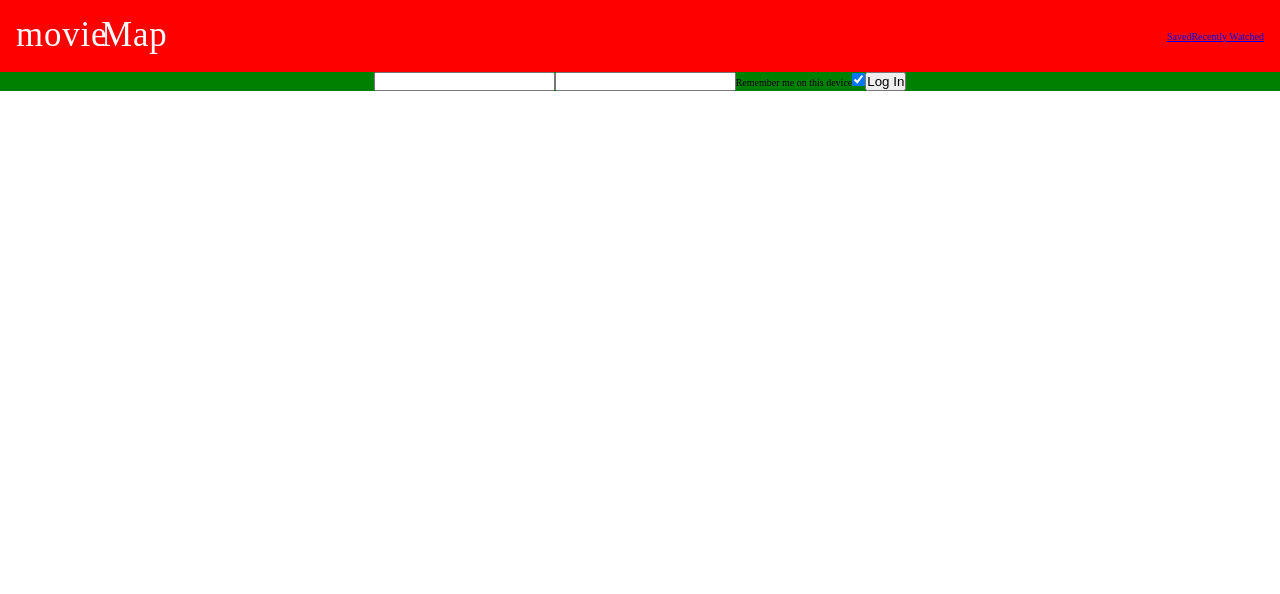
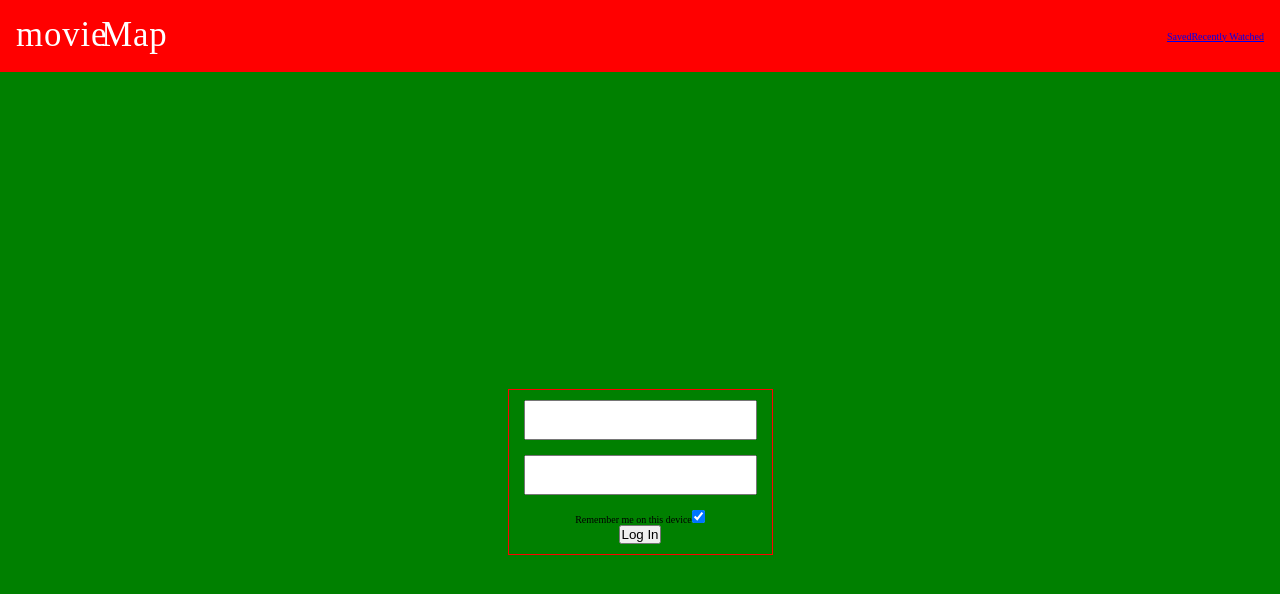
Before and after one commit to PatrickMcLennan/movieMap, a React app in the folder client/: page / in a window 1280 px wide. Shown: the top 594 px of the page. Built offline with nearby package versions, Linux system fonts and the light colour scheme.

Commit message:
Login Styles

```diff
--- a/client/src/App.tsx
+++ b/client/src/App.tsx
@@ -1,6 +1,8 @@
 import * as React from 'react';
 import { BrowserRouter as Router, Route, RouteProps, Switch } from 'react-router-dom';
 import { ThemeProvider } from 'styled-components';
+
+import Nav from 'Layout/Nav/Nav';
 
 import FourOhFour from 'Page/FourOhFour/FourOhFour';
 import Home, { IHomeProps } from 'Page/Home/Home';
@@ -8,11 +10,12 @@ import Login from 'Page/Login/Login';
 import SavedMovies, { ISavedMovieProps } from 'Page/SavedMovies/SavedMovies';
 import { GlobalStyle, theme } from 'Utility/GlobalStyles';
 
-const App: React.FunctionComponent = (): React.ReactElement => (
+const App: React.FC = (): React.ReactElement => (
 	<>
 		<GlobalStyle />
 		<ThemeProvider theme={theme}>
 			<Router>
+				<Nav />
 				<Switch>
 					<Route exact path="/" render={(): React.ReactElement => <Login />} />
 					<Route
@@ -21,6 +24,7 @@ const App: React.FunctionComponent = (): React.ReactElement => (
 						render={(props: IHomeProps): React.ReactElement<IHomeProps> => <Home {...props} />}
 					/>
 					<Route
+						exact
 						path="/savedMovies/:paramsId"
 						render={(props: ISavedMovieProps): React.ReactElement<ISavedMovieProps> => (
 							<SavedMovies {...props} />
--- a/client/src/pages/FourOhFour/FourOhFour.tsx
+++ b/client/src/pages/FourOhFour/FourOhFour.tsx
@@ -3,7 +3,7 @@ import { Link } from 'react-router-dom';
 
 import UserContext, { IUser } from 'Context/userContext';
 
-const FourOhFour: React.FunctionComponent = (): React.ReactElement => {
+const FourOhFour: React.FC = (): React.ReactElement => {
 	const { useContext, useEffect } = React;
 	const { userId } = useContext<IUser>(UserContext);
 
--- a/client/src/pages/Home/Home.tsx
+++ b/client/src/pages/Home/Home.tsx
@@ -8,7 +8,7 @@ import Nav from 'Layout/Nav/Nav';
 
 export interface IHomeProps extends RouteComponentProps<{ paramsId: string }, StaticContext, any> {}
 
-const Home: React.FunctionComponent<IHomeProps> = (props: IHomeProps): React.ReactElement<IHomeProps> => {
+const Home: React.FC<IHomeProps> = (props: IHomeProps): React.ReactElement => {
 	const { useContext } = React;
 	const { userId } = useContext<IUser>(UserContext);
 
--- a/client/src/pages/Login/Login.style.ts
+++ b/client/src/pages/Login/Login.style.ts
@@ -2,6 +2,25 @@ import styled from 'styled-components';
 
 export const StyledSection = styled.section`
 	${({ theme: { flexin } }) => flexin()}
+	height: 100vh;
 	background-color: green;
-	height: 100%;
+	overflow: hidden;
 `;
+
+export const StyledForm = styled.form`
+	${({ theme: { flexin } }) => flexin('flex-start', 'center', 'column')}
+	padding: 10px 15px;
+	border: 1px solid red;
+`;
+
+export const StyledEmailInput = styled.input`
+	padding: 8px 11px;
+	font-size: 16px;
+	line-height: 20px;
+`;
+
+export const StyledPasswordInput = styled(StyledEmailInput)`
+	margin: 15px 0;
+`;
+
+export const StyledSubmitInput = styled(StyledEmailInput)``;
--- a/client/src/pages/Login/Login.tsx
+++ b/client/src/pages/Login/Login.tsx
@@ -3,7 +3,7 @@ import * as React from 'react';
 import loginContext, { ILogin } from 'Context/loginContext';
 import { ILocalStorageUser } from 'Dictionary';
 import Nav from 'Layout/Nav/Nav';
-import { StyledSection } from './Login.style';
+import { StyledEmailInput, StyledForm, StyledPasswordInput, StyledSection } from './Login.style';
 
 const Login: React.FunctionComponent = (): React.ReactElement => {
 	const { useContext, useEffect, useState } = React;
@@ -26,17 +26,15 @@ const Login: React.FunctionComponent = (): React.ReactElement => {
 	}, []);
 
 	return (
-		<>
-			<Nav />
 		<StyledSection>
-				<form data-testid="login-form" onSubmit={(e: React.FormEvent<HTMLFormElement>) => login(e)}>
-					<input
+			<StyledForm data-testid="login-form" onSubmit={(e: React.FormEvent<HTMLFormElement>) => login(e)}>
+				<StyledEmailInput
 					data-testid="login-email"
 					onChange={(e: React.ChangeEvent<HTMLInputElement>): void => setEmail(e.target.value)}
 					type="email"
 					value={email}
 				/>
-					<input
+				<StyledPasswordInput
 					data-testid="login-password"
 					onChange={(e: React.ChangeEvent<HTMLInputElement>): void => setPassword(e.target.value)}
 					type="password"
@@ -53,9 +51,8 @@ const Login: React.FunctionComponent = (): React.ReactElement => {
 					/>
 				</label>
 				<input data-testid="login-submit" type="submit" value="Log In" />
-				</form>
+			</StyledForm>
 		</StyledSection>
-		</>
 	);
 };
 
--- a/client/src/utils/globalStyles.ts
+++ b/client/src/utils/globalStyles.ts
@@ -20,6 +20,7 @@ export const GlobalStyle = createGlobalStyle`
 `;
 
 export const theme: object = {
+	// Layout
 	flexin: (jc: string = `center`, ai: string = `center`, fd: string = `row`, fw: string = `nowrap`) =>
 		css`
 			display: flex;
@@ -28,5 +29,9 @@ export const theme: object = {
 			flex-direction: ${fd};
 			flex-wrap: ${fw};
 		`,
-	color: 'red'
+	inputStyles: (padding: string = `8px 11px`, fontSize: string = `16px`, lineHeight: string = `20px`) => css`
+		padding: ${padding};
+		font-size: ${fontSize};
+		line-height: ${lineHeight};
+	`
 };
```
Also changed, not shown: client/clientDictionary.ts (+8 -0 lines), client/src/components/figure/FloatingMovieCard/FloatingMovieCard.style.ts (+8 -0 lines), client/src/components/figure/FloatingMovieCard/FloatingMovieCard.tsx (+13 -1 lines), client/src/contexts/userContext.tsx (+13 -1 lines), 5 other files (tests, documents, lock files or other folders). Lines whose indentation alone changed are shown as unchanged.
